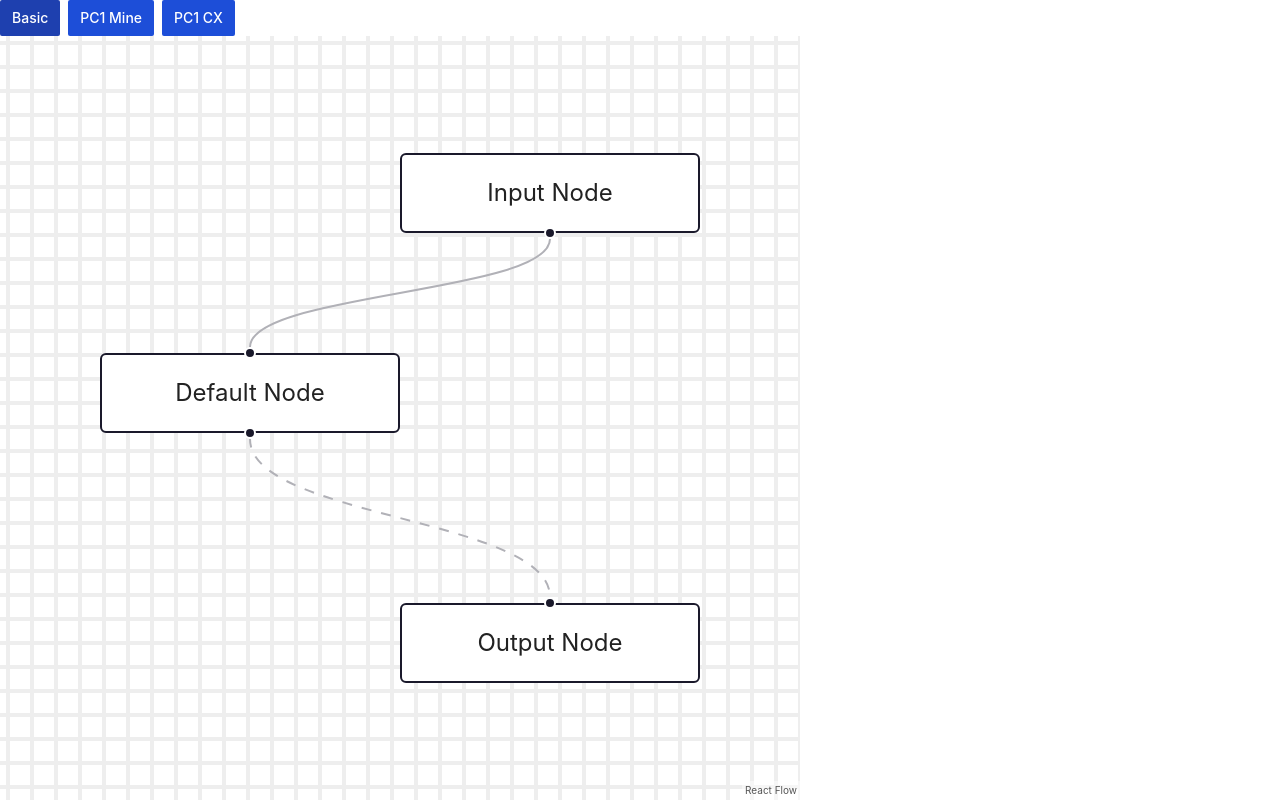
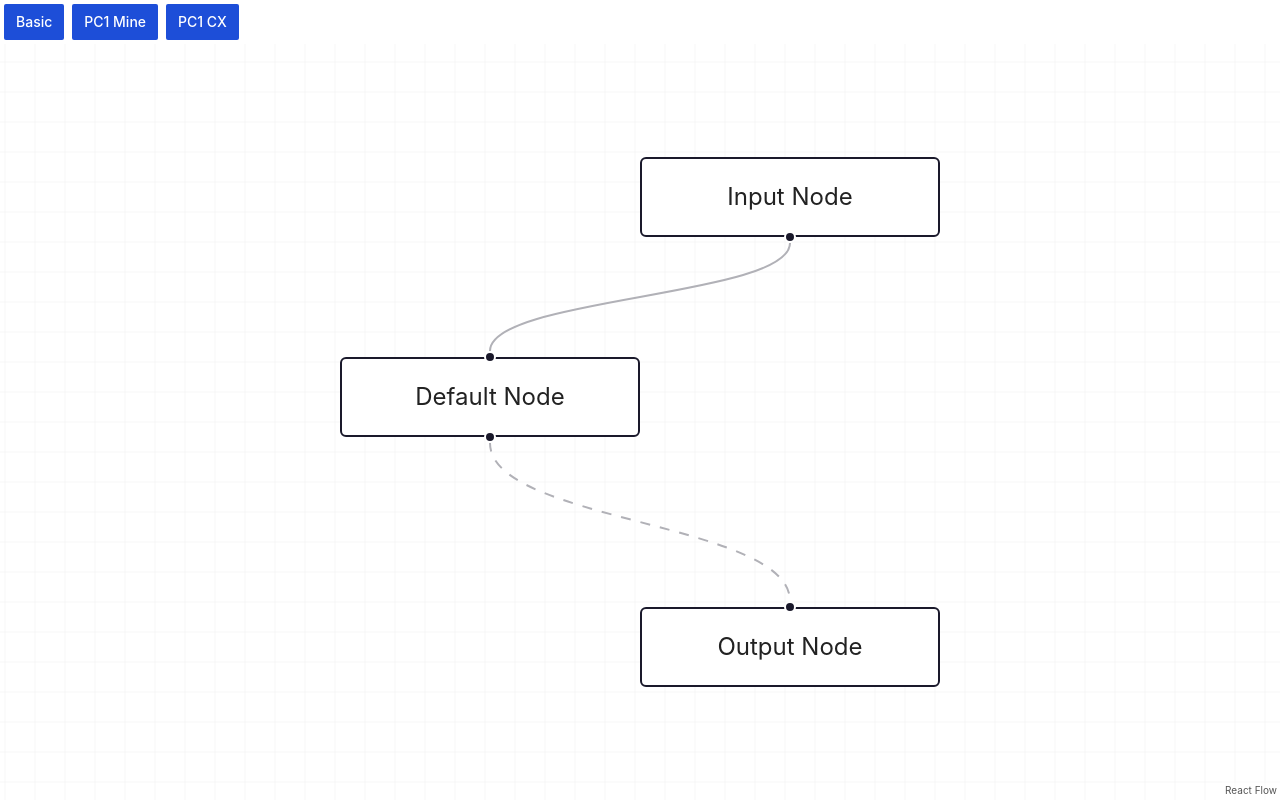
Before and after one commit to stuarthallows/react-flow-playground, a React (Create React App) app: page /basic in a window 1280 px wide. Built offline with nearby package versions, Linux system fonts and the light colour scheme.

Commit message:
Remove styled components

```diff
--- a/package.json
+++ b/package.json
@@ -23,12 +23,10 @@
     "react-icons": "^4.4.0",
     "react-router-dom": "^6.3.0",
     "react-scripts": "5.0.1",
-    "styled-components": "^5.3.5",
     "typescript": "^4.7.4"
   },
   "devDependencies": {
     "@types/dagre": "^0.7.47",
-    "@types/styled-components": "^5.1.25",
     "autoprefixer": "^10.4.7",
     "postcss": "^8.4.14",
     "tailwindcss": "^3.1.6"
--- a/src/App.tsx
+++ b/src/App.tsx
@@ -1,35 +1,22 @@
 import { Routes, Route } from "react-router-dom";
-import styled from 'styled-components';
 
 import { VeryBasicLayout } from './components/VeryBasicLayout';
 import { Navigation } from './components/Navigation';
 import { PC1Mine } from "./components/PC1Mine";
 import { PC1CX } from "./components/PC1CX";
 
-const Wrapper = styled.div`
-  display: flex;
-  flex-direction: column;
-  height: 100vh;
-
-  .flow-container {
-    width: 800px;
-    height: 800px;
-  }
-`;
-
 function App() {
   return (
-    <Wrapper>
+    <div className="flex flex-col h-screen">
       <Navigation />
-
-      <div className="flow-container">
+      <div className="w-full grow">
         <Routes>
           <Route path="basic" element={<VeryBasicLayout />} />
           <Route path="pc1-mine" element={<PC1Mine />} />
           <Route path="pc1-cx" element={<PC1CX />} />
         </Routes>
       </div>
-    </Wrapper>
+    </div>
   );
 }
 
--- a/src/components/Navigation.tsx
+++ b/src/components/Navigation.tsx
@@ -1,14 +1,8 @@
 import { FC } from "react";
 import { Link } from "react-router-dom";
-import styled from "styled-components";
-
-const Wrapper = styled.div`
-  display: flex;
-  gap: .5rem;
-`;
 
 export const Navigation: FC = () => {
-  return <Wrapper>
+  return <div className="flex gap-2 p-1">
     <Link to="/basic">
       <button type="button" className="px-3 py-2 text-sm font-medium text-center text-white bg-blue-700 rounded-sm hover:bg-blue-800 focus:ring-4 focus:outline-none focus:ring-blue-300 dark:bg-blue-600 dark:hover:bg-blue-700 dark:focus:ring-blue-800">
         Basic
@@ -24,5 +18,5 @@ export const Navigation: FC = () => {
         PC1 CX
       </button>
     </Link>
-  </Wrapper>
+  </div>
 };
--- a/src/components/VeryBasicLayout.tsx
+++ b/src/components/VeryBasicLayout.tsx
@@ -65,7 +65,7 @@ export const VeryBasicLayout: FC = () => {
       onConnect={onConnect}
       fitView
     >
-      <Background variant={BackgroundVariant.Lines} gap={12} size={4} />
+      <Background variant={BackgroundVariant.Lines} />
     </ReactFlow>
   );
 };
```
Also changed, not shown: src/components/PC1Mine.tsx (+4 -4 lines), 1 other file (tests, documents, lock files or other folders).
